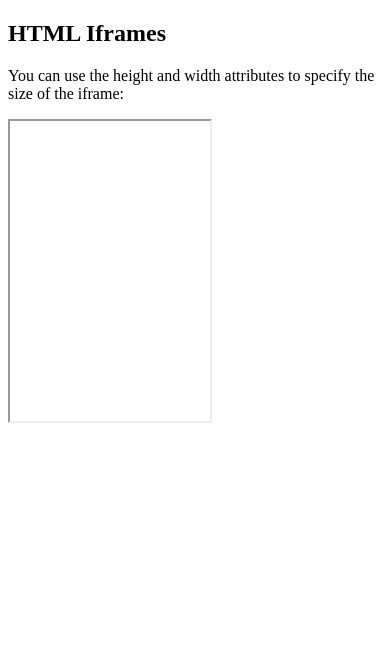
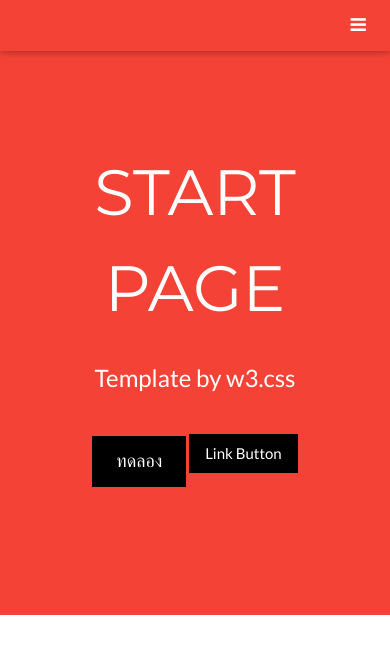
Before and after one commit to chayutpongjun/info, a plain HTML site: page index1.html in a window 390 px wide. Drawn offline with nearby package versions, Linux system fonts and the light colour scheme.

Commit message:
Update index1.html

```diff
--- a/index1.html
+++ b/index1.html
@@ -1,11 +1,49 @@
 <!DOCTYPE html>
-<html>
+<html lang="en">
+<head>
+<title>W3.CSS Template</title>
+<meta charset="UTF-8">
+<meta name="viewport" content="width=device-width, initial-scale=1">
+<link rel="stylesheet" href="https://www.w3schools.com/w3css/4/w3.css">
+<link rel="stylesheet" href="https://fonts.googleapis.com/css?family=Lato">
+<link rel="stylesheet" href="https://fonts.googleapis.com/css?family=Montserrat">
+<link rel="stylesheet" href="https://cdnjs.cloudflare.com/ajax/libs/font-awesome/4.7.0/css/font-awesome.min.css">
+<style>
+body,h1,h2,h3,h4,h5,h6 {font-family: "Lato", sans-serif}
+.w3-bar,h1,button {font-family: "Montserrat", sans-serif}
+.fa-anchor,.fa-coffee {font-size:200px}
+</style>
+</head>
 <body>
 
-<h2>HTML Iframes</h2>
-<p>You can use the height and width attributes to specify the size of the iframe:</p>
+<!-- Navbar -->
+<div class="w3-top">
+  <div class="w3-bar w3-red w3-card w3-left-align w3-large">
+    <a class="w3-bar-item w3-button w3-hide-medium w3-hide-large w3-right w3-padding-large w3-hover-white w3-large w3-red" href="javascript:void(0);" onclick="myFunction()" title="Toggle Navigation Menu"><i class="fa fa-bars"></i></a>
 
-<iframe src="index.html" height="300" width="200" title="Iframe Example"></iframe>
+  </div>
+
+  <!-- Navbar on small screens -->
+  <div id="navDemo" class="w3-bar-block w3-white w3-hide w3-hide-large w3-hide-medium w3-large">
+
+  </div>
+</div>
+
+<!-- Header -->
+<header class="w3-container w3-red w3-center" style="padding:128px 16px">
+  <h1 class="w3-margin w3-jumbo">START PAGE</h1>
+  <p class="w3-xlarge">Template by w3.css</p>
+  <button class="w3-button w3-black w3-padding-large w3-large w3-margin-top">ทดลอง</button>
+
+
+   <a href="#" class="w3-button w3-black">Link Button</a>
+</header>
+
+
+
+
+
+
 
 </body>
 </html>
```
